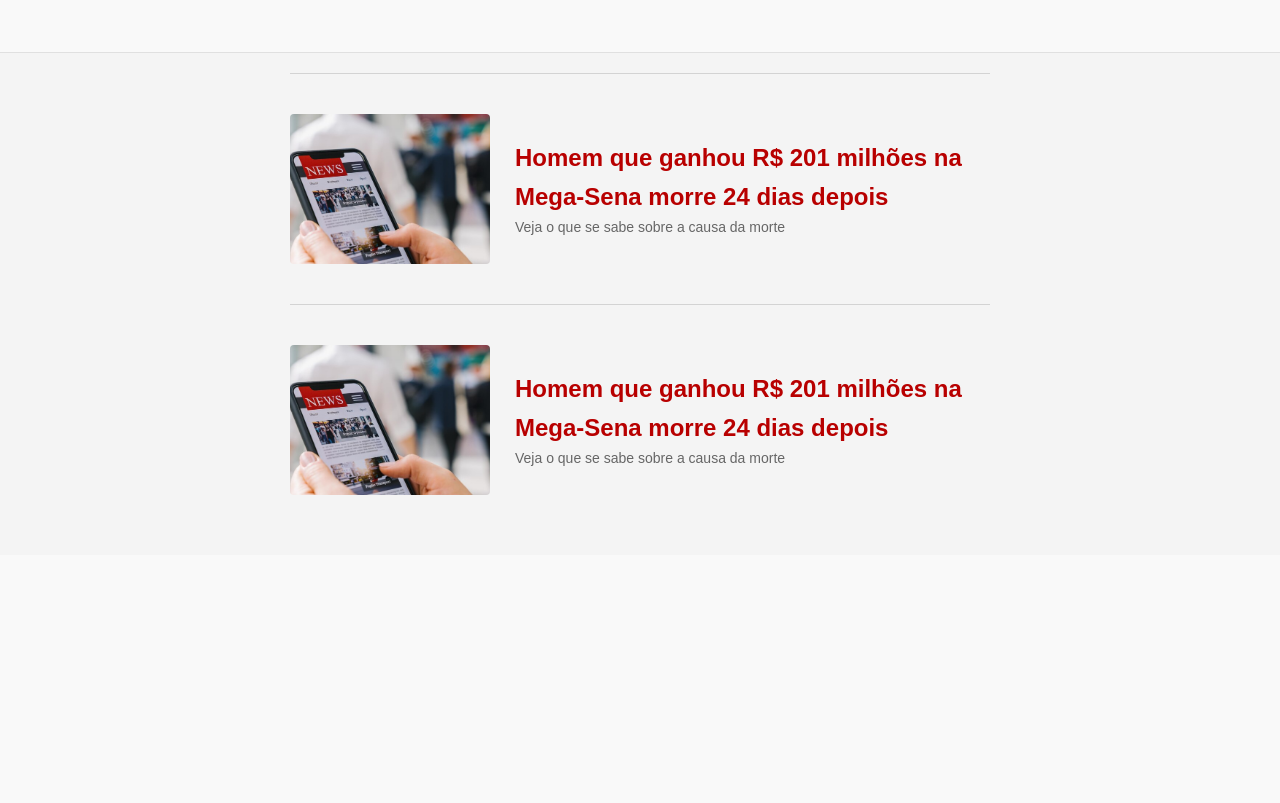
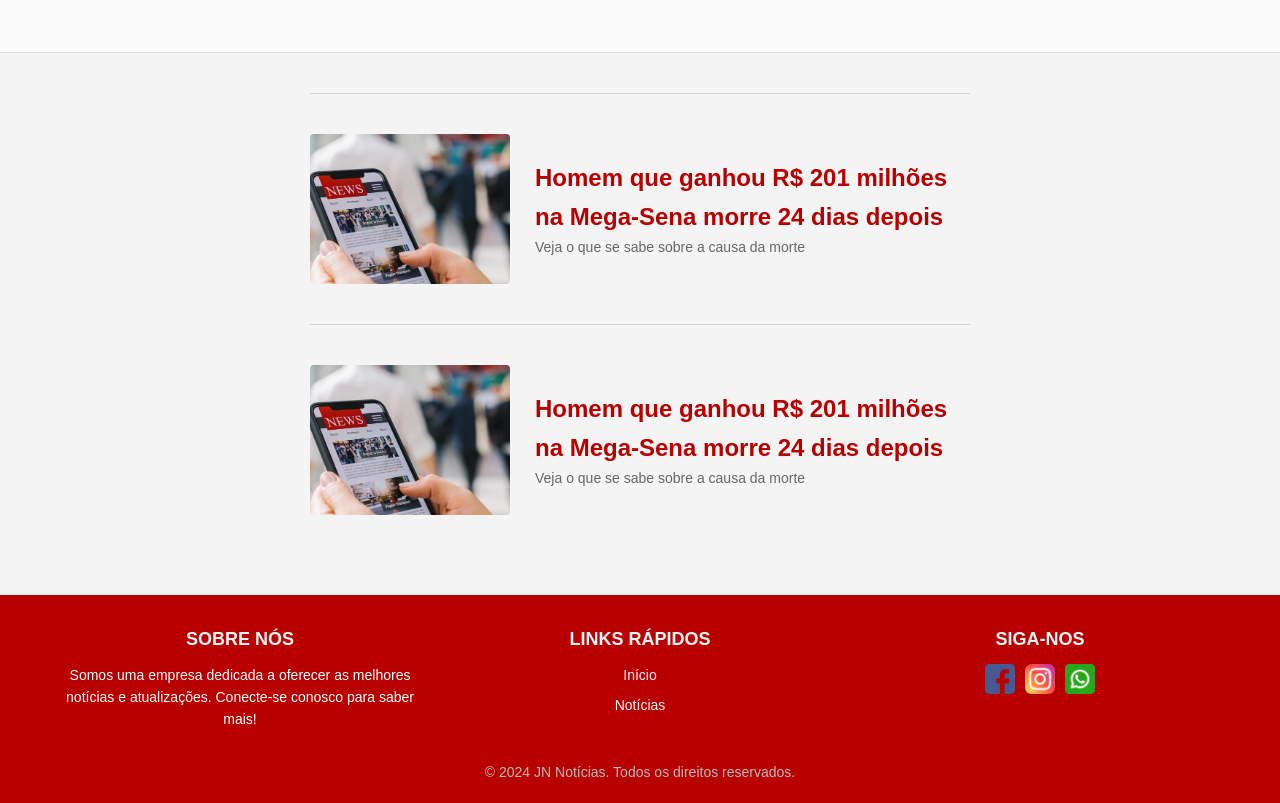
Before and after one commit to Yoshiaki97/IHM-TRABALHO, a plain HTML site: page index.html in a window 1280 px wide. Shown: the part 2919-3722 px from the top of the page. Before the commit the page ends 3474 px from the top, so only its background shows below. Drawn offline with Linux system fonts and the light colour scheme.

Commit message:
Add files via upload

```diff
--- a/estilo.css
+++ b/estilo.css
@@ -175,7 +175,7 @@ body {
 #search-input.focused::placeholder {
   color: black;
 }
-footer {
+.outro {
   margin: 0 auto;
   background-color: #f4f4f4;
   padding: 20px 40px;
@@ -183,18 +183,19 @@ footer {
   font-family: Arial, sans-serif;
   color: #333;
 }
-.footer-container{
+.outro-container{
   max-width: 700px;
   margin: 0 auto;
+  padding: 20px;
 }
 
-.footer-news {
+.outro-news {
   display: flex;
   flex-direction: column;
   flex: 1 1 60%;
 }
 
-.footer-item {
+.outro-item {
   border-top: 1px solid rgb(211, 211, 211);
   margin-bottom: 40px;
   padding-top: 40px;
@@ -203,20 +204,91 @@ footer {
   gap: 15px;
 }
 
-.footer-image {
+.outro-image {
   width: 200px;
   height: 150px;
   object-fit: cover;
   margin-right: 10px;
   border-radius: 4px;
 }
-.footer-text h4 {
+.outro-text h4 {
   font-size: 24px;
   color: var(--cor);
   margin: 0;
 }
-.footer-text p {
+.outro-text p {
   font-size: 14px;
   color: #666;
   margin: 0;
 }
+.footer {
+  background-color: var(--cor); /* Cor de fundo */
+  color: #fff; /* Cor do texto */
+  padding: 20px 40px;
+  text-align: center;
+}
+
+.footer-container {
+  display: flex;
+  flex-wrap: wrap;
+  justify-content: space-between;
+  max-width: 1200px;
+  margin: 0 auto;
+}
+
+.footer-info, .footer-links, .footer-socials {
+  flex: 1 1 30%; /* Divide as seções em 3 colunas */
+  margin: 10px;
+}
+
+.footer h4 {
+  font-size: 18px;
+  margin-bottom: 10px;
+  text-transform: uppercase;
+  color: #f4f4f4; /* Destaque */
+}
+
+.footer p, .footer ul, .footer a {
+  font-size: 14px;
+  line-height: 1.6;
+}
+
+.footer a {
+  color: #f4f4f4;
+  text-decoration: none;
+}
+
+.footer a:hover {
+  text-decoration: underline;
+}
+
+.footer ul {
+  list-style: none;
+  padding: 0;
+}
+
+.footer ul li {
+  margin-bottom: 8px;
+}
+
+.social-icons {
+  display: flex;
+  justify-content: center;
+  gap: 10px;
+}
+
+.social-icons img {
+  width: 30px;
+  height: 30px;
+  transition: transform 0.3s ease;
+}
+
+.social-icons img:hover {
+  transform: scale(1.1);
+}
+
+.footer-copy {
+  margin-top: 20px;
+  font-size: 12px;
+  color: #bbb;
+}
--- a/index.html
+++ b/index.html
@@ -24,6 +24,14 @@
 
       .footer-text h4 {
         font-size: 16px;
+      }
+      .footer-container {
+        flex-direction: column;
+        text-align: center;
+      }
+
+      .footer-info, .footer-links, .footer-socials {
+        flex: 1 1 100%;
       }
     }
   </style>
@@ -134,26 +142,55 @@
       </div>
 
     </section>
-  </main>
-
-  <footer>
-    <div class="footer-container">
-      <div class="footer-item">
-          <img src="img/img-noticia.jpg" alt="Imagem notícia" class="footer-image">
-          <div class="footer-text">
+    <section class="outro">
+      <div class="outro-container">
+        <div class="outro-item">
+            <img src="img/img-noticia.jpg" alt="Imagem notícia" class="outro-image">
+            <div class="outro-text">
+              <h4>Homem que ganhou R$ 201 milhões na Mega-Sena morre 24 dias depois</h4>
+              <p>Veja o que se sabe sobre a causa da morte</p>
+            </div>
+        </div>
+        <div class="outro-item">
+          <img src="img/img-noticia.jpg" alt="Imagem notícia" class="outro-image">
+          <div class="outro-text">
             <h4>Homem que ganhou R$ 201 milhões na Mega-Sena morre 24 dias depois</h4>
             <p>Veja o que se sabe sobre a causa da morte</p>
           </div>
       </div>
-      <div class="footer-item">
-        <img src="img/img-noticia.jpg" alt="Imagem notícia" class="footer-image">
-        <div class="footer-text">
-          <h4>Homem que ganhou R$ 201 milhões na Mega-Sena morre 24 dias depois</h4>
-          <p>Veja o que se sabe sobre a causa da morte</p>
+      </div>
+    </section>
+  </main>
+
+  <footer class="footer">
+    <div class="footer-container">
+      <!-- Informações Gerais -->
+      <div class="footer-info">
+        <h4>Sobre Nós</h4>
+        <p>Somos uma empresa dedicada a oferecer as melhores notícias e atualizações. Conecte-se conosco para saber mais!</p>
+      </div>
+
+      <!-- Links Rápidos -->
+      <div class="footer-links">
+        <h4>Links Rápidos</h4>
+        <ul>
+          <li><a href="#">Início</a></li>
+          <li><a href="#">Notícias</a></li>
+        </ul>
+      </div>
+
+      <!-- Redes Sociais -->
+      <div class="footer-socials">
+        <h4>Siga-nos</h4>
+        <div class="social-icons">
+          <a href="#"><img src="img/facebook.png" alt="facebook"></a>
+          <a href="#"><img src="img/instagram.png" alt="Instagram"></a>
+          <a href="#"><img src="img/whatsapp.png" alt="Whatsapp"></a>
+
         </div>
+      </div>
     </div>
-
-    </div>
+    <p class="footer-copy">&copy; 2024 JN Notícias. Todos os direitos reservados.</p>
   </footer>
   <script src="scripts.js"></script>
 </body>
```
Also changed, not shown: img/compartilhado.png (added), img/facebook.png (added), img/instagram.png (added), img/whatsapp.png (added).
